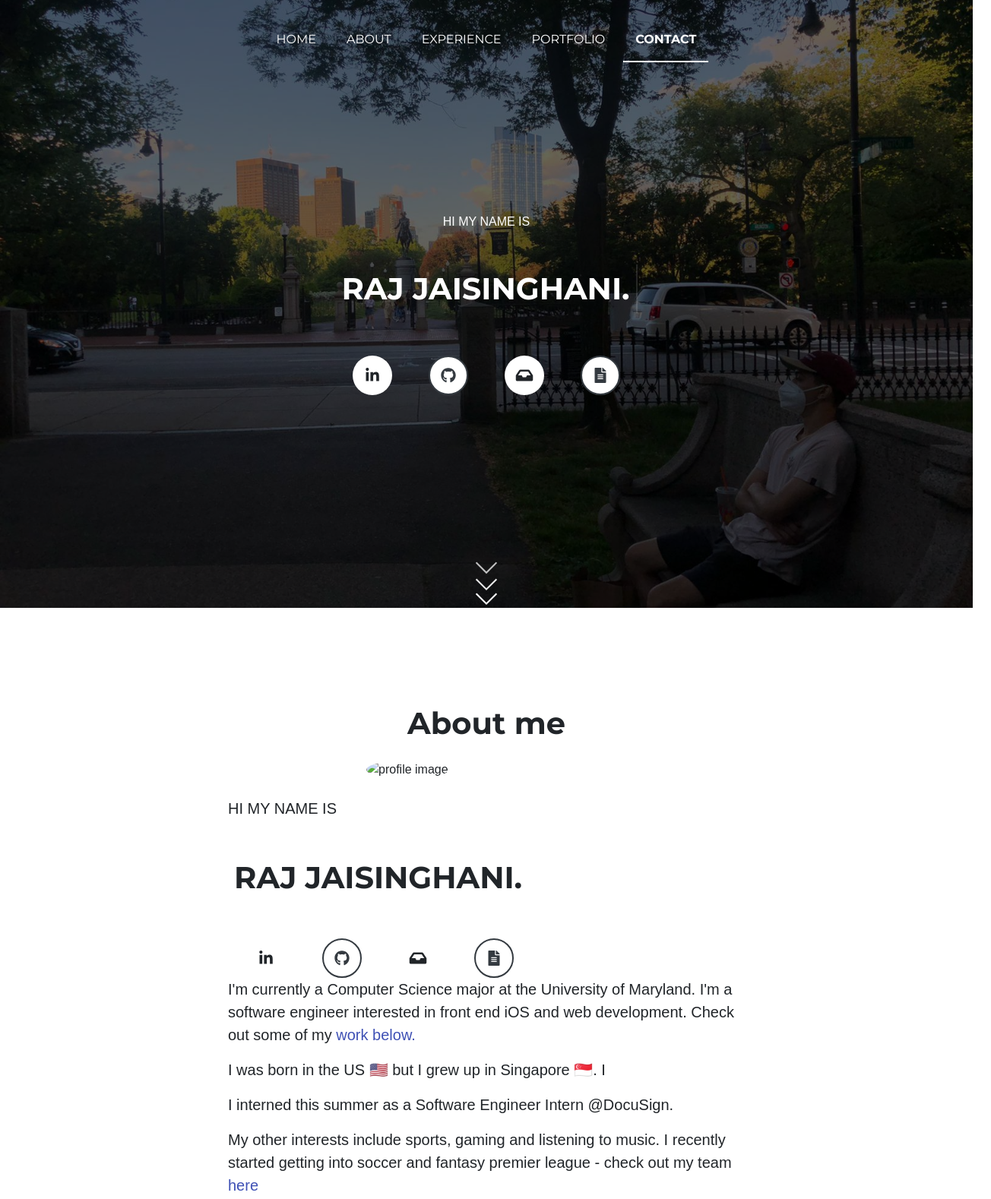
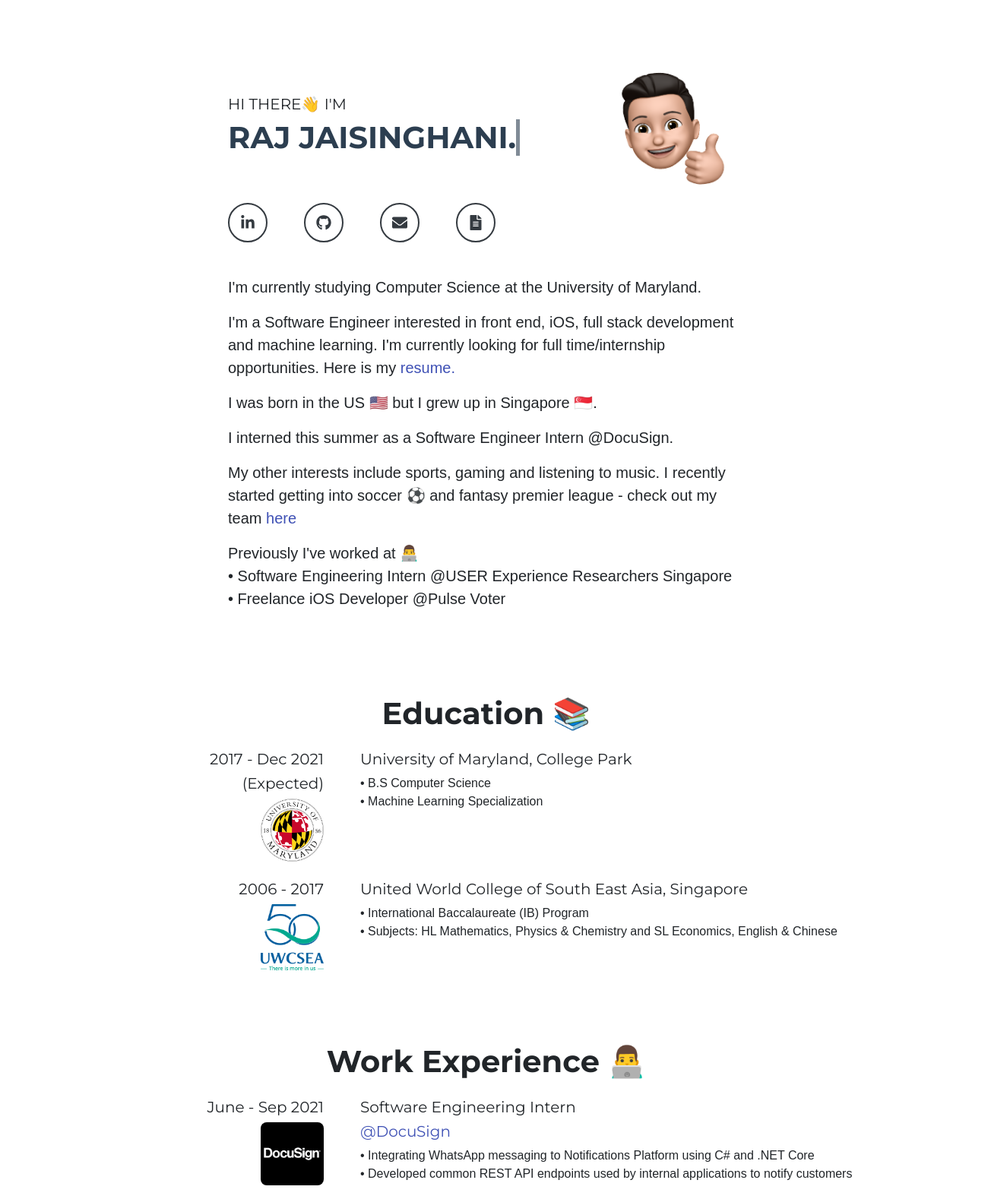
Before and after one commit to rajaisinghani/rajaisinghani.github.io, a plain HTML site: page index.html in a window 1280 px wide. Shown: the top 1578 px of the page at 76% size, 1304 px wide, since content can reach past the window. Drawn offline with nearby package versions, Linux system fonts and the light colour scheme.

Commit message:
some more changes

```diff
--- a/css/custom.css
+++ b/css/custom.css
@@ -1,9 +1,8 @@
 /* typewriter animation */
   .cursor{
-    border-right:2px solid #fff;
+    border-right:5px solid #2c3e50;
     white-space:nowrap;
     overflow:hidden;
-    padding: 0.5rem;
     max-width:max-content;
   }
 
@@ -17,8 +16,8 @@
   }
 
   @keyframes cursorAnim{
-    from{border-right-color:#fff;}
-    to{border-right-color:transparent;}
+    from{border-right-color:#2c3e50;}
+    to{border-right-color:#fff;}
   }
 /* end */
 
@@ -119,6 +118,10 @@
     transition: all 2s;
     }
 
+section#about {
+    opacity: 1;
+}
+
 section.visible {
     opacity: 1;
     transform: translate(0, 0);
--- a/index.html
+++ b/index.html
@@ -39,16 +39,10 @@
             </div>
         </nav>
         <!-- Masthead-->
-        <div class="bg-image text-white text-center" id="home">
-            <div class="overlay d-flex align-items-center flex-column">
-                <!-- Icon Divider-->
-<!--                 <div class="divider-custom divider-light">
-                    <div class="divider-custom-line"></div>
-                    <div class="divider-custom-icon"><i class="fas fa-star"></i></div>
-                    <div class="divider-custom-line"></div>
-                </div> -->
+        <!-- <div class="bg-image text-white text-center" id="home">
+            <div class="overlay d-flex align-items-center flex-column">       -->
                 <!-- Masthead Subheading-->
-                <p class="masthead-heading text-uppercase font-weight-light mb-0">Hi My name is</p>
+                <!-- <p class="masthead-heading text-uppercase font-weight-light mb-0">Hi My name is</p>
                 <div class="divider-custom divider-light"></div>
                 <h1 class="masthead-heading text-uppercase mb-6 cursor message">Raj Jaisinghani<span>.</span></h1>
 
@@ -73,10 +67,10 @@
                         	<i class="fas fa-fw fa-file-alt"></i>
                 		</a>
                     </div>
-                </div>
+                </div> -->
 
                 <!--scroll down animation button-->
-                <a href="#about" class="js-scroll-trigger">
+        <!--         <a href="#about" class="js-scroll-trigger">
                     <div class="box js-scroll-trigger">
                         <span></span>
                         <span></span>
@@ -85,28 +79,34 @@
                 </a>
             </div>
         </div>
-        <div class="divider-custom-lg divider-light"></div>
+        <div class="divider-custom-lg divider-light"></div> -->
 
         <!-- About Section-->
         <section class="page-section mb-0" id="about">
                 <div class="container">
                     <!-- About Section Heading-->
-                    <h1 class="text-center">About me</h1>
+                    <!-- <h1 class="text-center">About me</h1> -->
                     <!-- Icon Divider-->
                     <!-- <div class="divider-custom-lg divider-light"> -->
                     <!-- About Section Content-->
                     <div class="justify-content-center mt-4">
-                        <div class="col-4 mx-auto">
-                            <img class="img-fluid align-items-center rounded-circle my-auto" src="assets/img/profile1.jpg" alt="profile image">
-                        </div>
+                        <!-- <h1 class="text-center">About Me</h1> -->
                         <div class="text-left col-8 mt-4 mx-auto">
-                        	<p class="lead text-uppercase mb-0">Hi My name is</p>
-			                <div class="divider-custom divider-light"></div>
-			                <h1 class="masthead-heading text-uppercase mb-6 cursor message">Raj Jaisinghani<span>.</span></h1>
+                        	<div class="header row justify-content-center">
+                        		<div class="name col-8 justify-content-center align-items-center my-auto">
+                        			<p class="h2 lead text-uppercase mb-2">Hi there👋 I'm</p>
+			                		<p class="h1 heading-3 text-uppercase mb-6 cursor message text-secondary">Raj Jaisinghani<span>.</span></p>
+                        		</div>
+                        		<div class="col-4 mx-auto justify-content-center">
+                            		<img style="maxx-width: 75%" class="img-fluid align-items-center rounded-circle my-auto" src="assets/img/memoji.png" alt="profile image">
+                        		</div>
+                        	</div>
 
-			                <div styles="position: absolute; bottom: 10%; right: -70%; width: 100%"class="contact-section row mt-5 mx-auto">
-			                	<div class="social-link d-flex align-items-center">
-			                        <a class="btn btn-outline-linkedin btn-social mx-4" href="https://www.linkedin.com/in/raj-jaisinghani-35ab76156/">
+			                <!-- <div class="divider-custom divider-light"></div> -->
+			                <div styles="position: absolute; bottom: 10%; right: -70%; width: 100%"class="align-items-center contact-section row mx-auto">
+			                	<div class="row">
+			                		<div class="social-link d-flex align-items-center">
+			                        <a class="btn btn-outline-linkedin btn-outline-dark btn-social mx-4" href="https://www.linkedin.com/in/raj-jaisinghani-35ab76156/">
 			                            <i class="fab fa-fw fa-linkedin-in"></i>
 			                        </a>
 			                    </div>
@@ -116,26 +116,33 @@
 			                    	</a>
 			                    </div>
 			                    <div class="social-link d-flex align-items-center">
-			                        <a class="btn btn-outline-mail btn-social mx-4" href="https://www.gmail.com">
-			                            <i class="fas fa-fw fa-inbox"></i>
+			                        <a class="btn btn-outline-mail btn-outline-dark btn-social mx-4" href="https://www.gmail.com">
+			                            <i class="fas fa-fw fa-envelope"></i>
 			                        </a>
 			                    </div>
 			                    <div class="social-link d-flex align-items-center">
-			                        <a class="btn btn-outline-dark btn-social mx-4" href="assets/RAJ_RESUME.pdf">
+			                        <a class="btn btn-outline-phone btn-outline-dark btn-social mx-4" href="assets/RAJ_RESUME.pdf">
 			                        	<i class="fas fa-fw fa-file-alt"></i>
 			                		</a>
 			                    </div>
+			                	</div>
+
 			                </div>
+			                <div class="divider-custom divider-light"></div>
                             <!-- <p class="h3 text-primary">Hey, this is Raj.</p> -->
 	                        <p class="lead">
-	                            I'm currently a Computer Science major at the University of Maryland. I'm a software engineer interested in front end iOS and web development. Check out some of my <a class="js-scroll-trigger text-primary" href="#portfolio">work below.</a>
+	                            I'm currently studying Computer Science at the University of Maryland.
 	                        </p>
-	                        <p class="lead">I was born in the US 🇺🇸 but I grew up in Singapore 🇸🇬. I </p>
+	                        <p class="lead">I'm a Software Engineer interested in front end, iOS, full stack development and machine learning. I'm currently looking for full time/internship opportunities. Here is my <a class="js-scroll-trigger text-primary" href="assets/RAJ_RESUME.pdf">resume.</a> </p>
+	                        <p class="lead">I was born in the US 🇺🇸 but I grew up in Singapore 🇸🇬. </p>
 	                        <p class="lead">I interned this summer as a Software Engineer Intern @DocuSign. </p>
-	                        <p class="lead">My other interests include sports, gaming and listening to music. I recently started getting into soccer and fantasy premier league - check out my team <a class="text-primary" a href="https://fantasy.premierleague.com/entry/3309392/history">here</a>
+	                        <p class="lead">My other interests include sports, gaming and listening to music. I recently started getting into soccer ⚽ and fantasy premier league - check out my team <a class="text-primary" a href="https://fantasy.premierleague.com/entry/3309392/history">here</a>
 	                        </p>
+	                        <p class="lead mb-0">Previously I've worked at 👨‍💻</a></p>
+	                        <p class="lead mb-0">• Software Engineering Intern @USER Experience Researchers Singapore</p>
+	                        <p class="lead">• Freelance iOS Developer @Pulse Voter</p>
 	                        <p class="lead">
-	                            I'm currently looking for full time job opportunities. Here is my <a class="js-scroll-trigger text-primary" href="assets/RAJ_RESUME.pdf">Resume.</a>
+
 	                        </p>
                         </div>
                     </div>
@@ -242,10 +249,10 @@
         <section class="page-section portfolio" id="portfolio">
             <div class="container">
                 <!-- Portfolio Section Heading-->
-                <h1 class="text-center display-3 slide-in-1">Portfolio</h1>
-                <p class="text-muted text-center mt-4 mb-6 lead">Check out some of the projects I've worked on below.</p>
+                <h1 class="text-center h1">Portfolio 🛠</h1>
+                <p class="text-muted text-center mt-2 mb-6 lead">Check out some of the projects I've worked on below.</p>
                 <!--Divider-->
-                <div class="divider-custom-lg"></div>
+                <!-- <div class="divider-custom-lg"></div> -->
                 <!-- Portfolio Grid Items-->
                 <div class="row">
                     <!--triprws-->
@@ -327,15 +334,15 @@
                             <img class="img-fluid" style="max-width: 100%;" src="assets/img/nba.jpg" alt="" />
                           </div>
                     </div>
-                    <!-- Portfolio Item 5-->
-                    <div class="col-md-6 col-lg-4 mb-5 mb-md-0">
+                    <!-- Template Portfolio Item 5-->
+                    <!-- <div class="col-md-6 col-lg-4 mb-5 mb-md-0">
                         <div class="portfolio-item mx-auto" data-toggle="modal" data-target="#portfolioModal5">
                             <div class="portfolio-item-caption d-flex align-items-center justify-content-center h-100 w-100">
                                 <div class="portfolio-item-caption-content text-center text-white"><i class="fas fa-plus fa-3x"></i></div>
                             </div>
                             <img class="img-fluid" src="assets/img/portfolio/safe.png" alt="" />
                         </div>
-                    </div>
+                    </div> -->
 
                 </div>
             </div>
@@ -344,10 +351,10 @@
         <section class="page-section" id="contact">
             <div class="container">
                 <!-- Contact Section Heading-->
-                <h1 class="text-center display-3">Contact me</h1>
-                <p class="text-muted text-center mt-4 mb-6 lead">Feel free to reach out to me below</p>
+                <h1 class="text-center h1">Contact me 🤙</h1>
+                <p class="text-muted text-center lead">Feel free to reach out to me below</p>
                 <!-- Icon Divider-->
-                <div class="divider-custom">
+                <!-- <div class="divider-custom"> -->
                 </div>
                 <!-- Contact Section Form-->
                 <div class="row">
```
Also changed, not shown: 1 other file.
